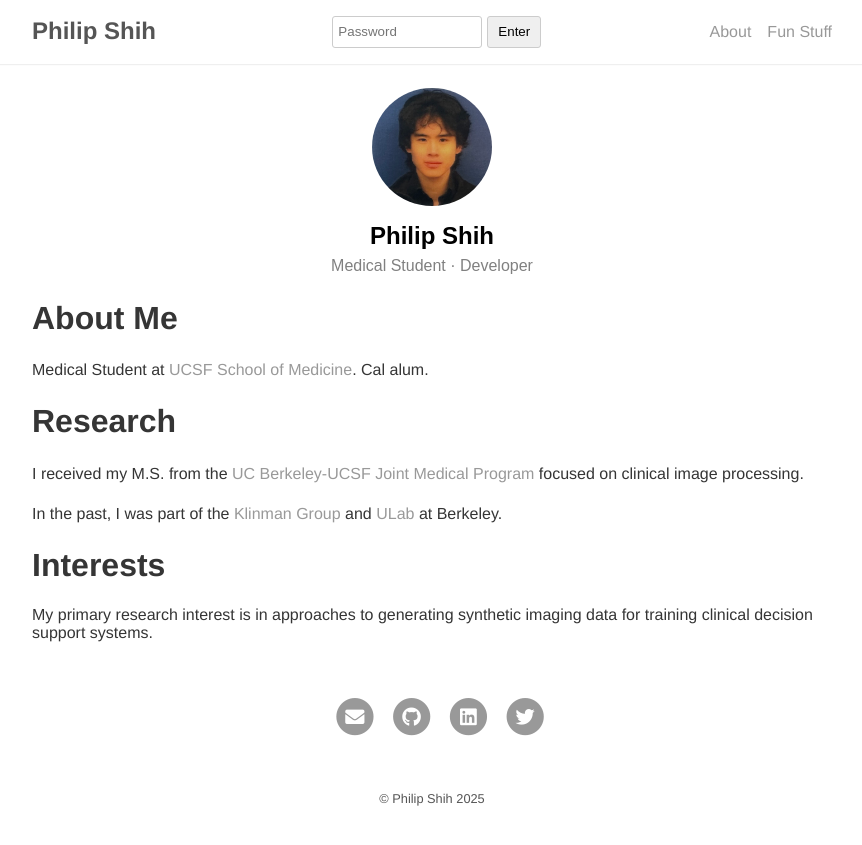
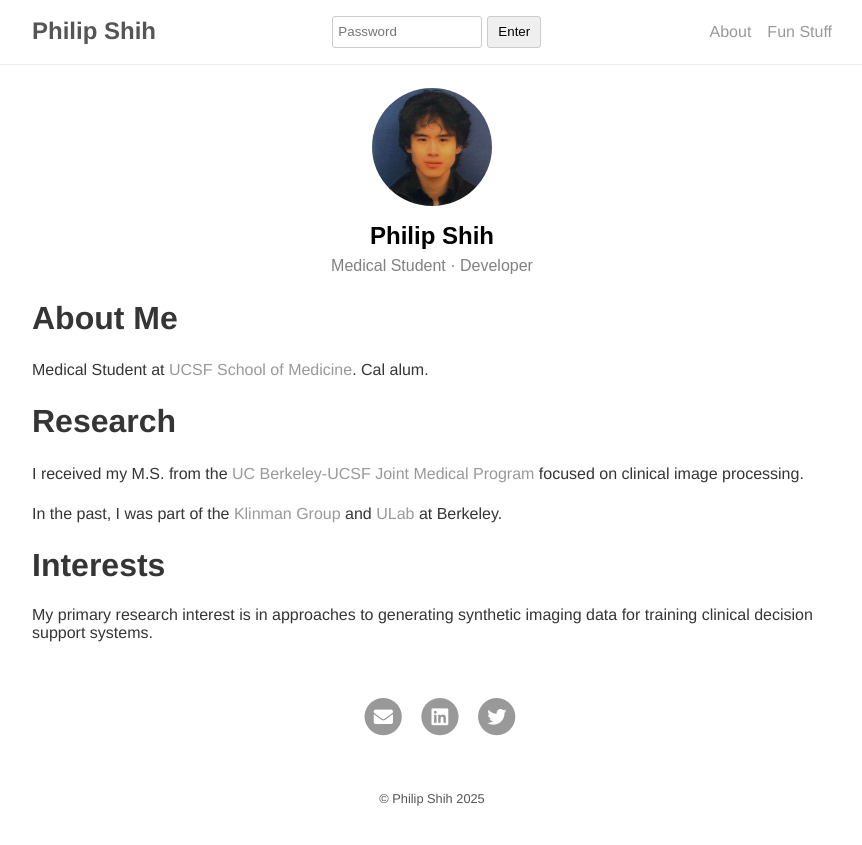
Before and after one commit to philipshih/philipshih.github.io, a Jekyll site: the page built from index.md, in a window 1280 px wide. Shown: the top 845 px of the page, without its empty margins (208-1070 px from the left). Built offline with Jekyll 4.4.1, drawn with Linux system fonts in a browser that asks for light colours; our own code applies the rules of GitHub Pages for plain Markdown files.

Commit message:
Remove GitHub icon from social links

```diff
--- a/_includes/icons.html
+++ b/_includes/icons.html
@@ -59,17 +59,6 @@
     <span class="fa-stack fa-lg">
       <i class="fa fa-circle fa-stack-2x"></i>
       <i class="fab fa-flickr fa-stack-1x fa-inverse"></i>
-    </span>
-  </a>
-</li>
-{% endif %}
-
-{% if site.social.github %}
-<li>
-  <a href="https://github.com/{{ site.social.github }}" title="{{ site.social.default_txt }} GitHub">
-    <span class="fa-stack fa-lg">
-      <i class="fa fa-circle fa-stack-2x"></i>
-      <i class="fab fa-github fa-stack-1x fa-inverse"></i>
     </span>
   </a>
 </li>
```
